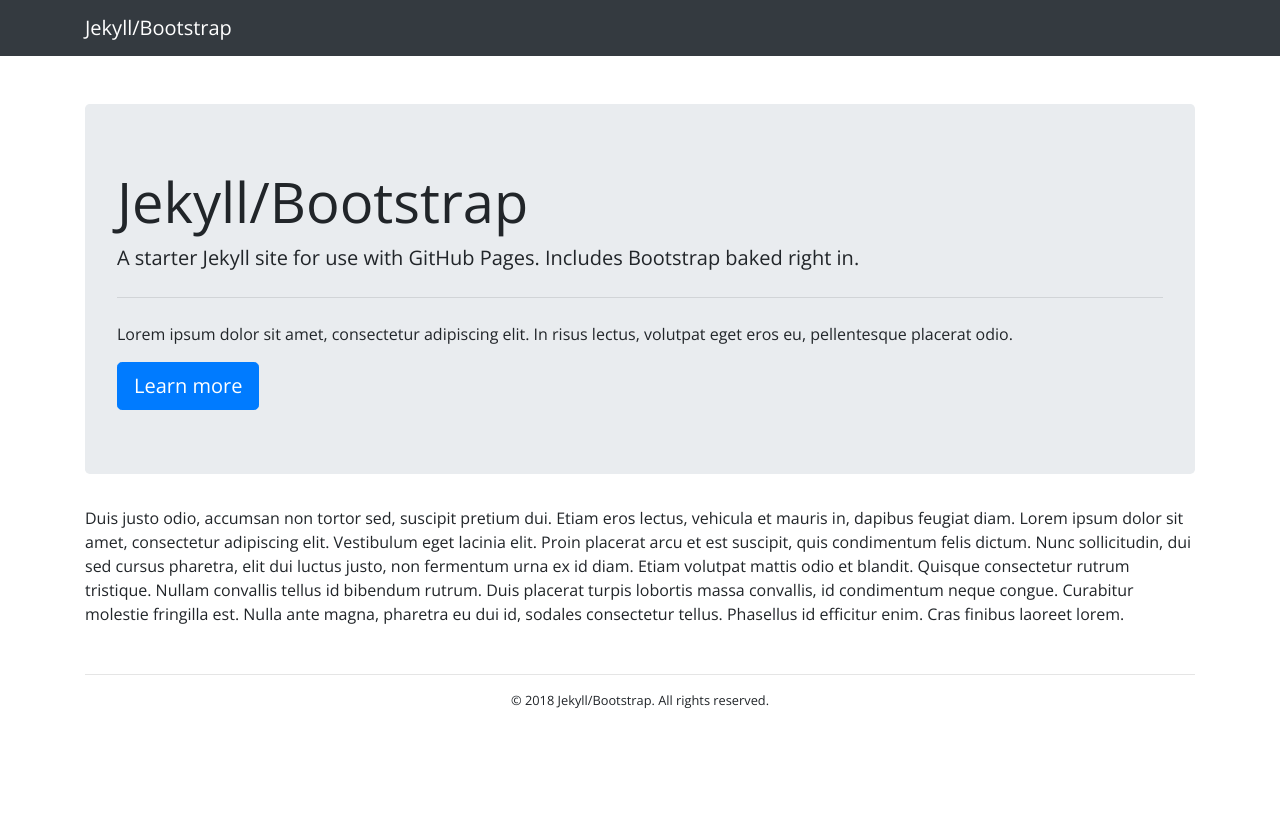
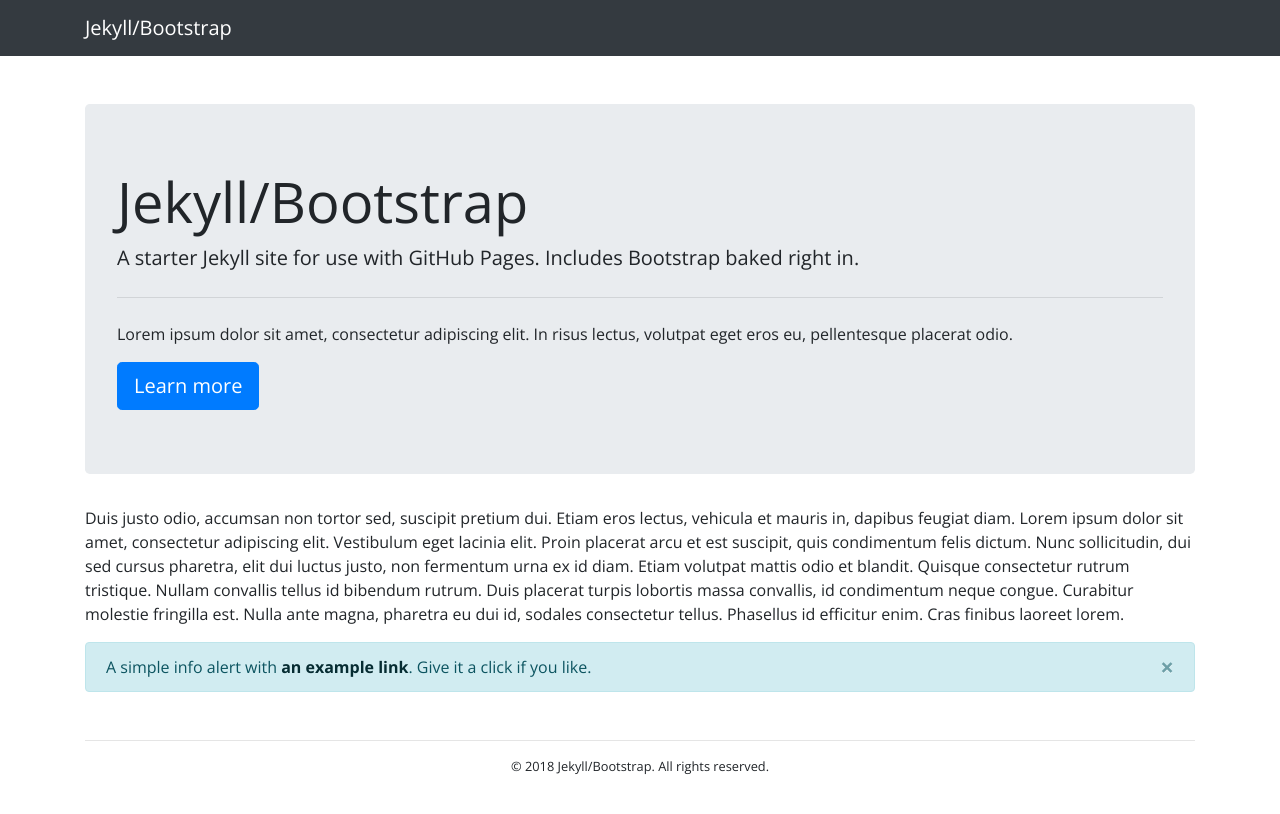
Before and after one commit to robertlove/jekyll-bootstrap, a Jekyll site: the page built from index.md, in a window 1280 px wide. Shown: the top 814 px of the page. Built offline with Jekyll 4.4.1, drawn with Linux system fonts in a browser that asks for light colours; our own code applies the rules of GitHub Pages for plain Markdown files.

Commit message:
Alert component

```diff
--- /dev/null
+++ b/_includes/components/alert.html
@@ -0,0 +1,8 @@
+<div class="alert alert-{% if include.type %}{{ include.type }}{% else %}primary{% endif %}{% if include.dismissible == "true" %} alert-dismissible fade show{% endif %}" role="alert">
+  {{ include.content }}
+  {% if include.dismissible == "true" %}
+  <button type="button" class="close" data-dismiss="alert" aria-label="Close">
+    <span aria-hidden="true">&times;</span>
+  </button>
+  {% endif %}
+</div>
--- a/index.md
+++ b/index.md
@@ -11,3 +11,5 @@
 </div>
 
 Duis justo odio, accumsan non tortor sed, suscipit pretium dui. Etiam eros lectus, vehicula et mauris in, dapibus feugiat diam. Lorem ipsum dolor sit amet, consectetur adipiscing elit. Vestibulum eget lacinia elit. Proin placerat arcu et est suscipit, quis condimentum felis dictum. Nunc sollicitudin, dui sed cursus pharetra, elit dui luctus justo, non fermentum urna ex id diam. Etiam volutpat mattis odio et blandit. Quisque consectetur rutrum tristique. Nullam convallis tellus id bibendum rutrum. Duis placerat turpis lobortis massa convallis, id condimentum neque congue. Curabitur molestie fringilla est. Nulla ante magna, pharetra eu dui id, sodales consectetur tellus. Phasellus id efficitur enim. Cras finibus laoreet lorem.
+
+{% include components/alert.html type="info" content="A simple info alert with <a href='#' class='alert-link'>an example link</a>. Give it a click if you like." dismissible="true" %}
```
